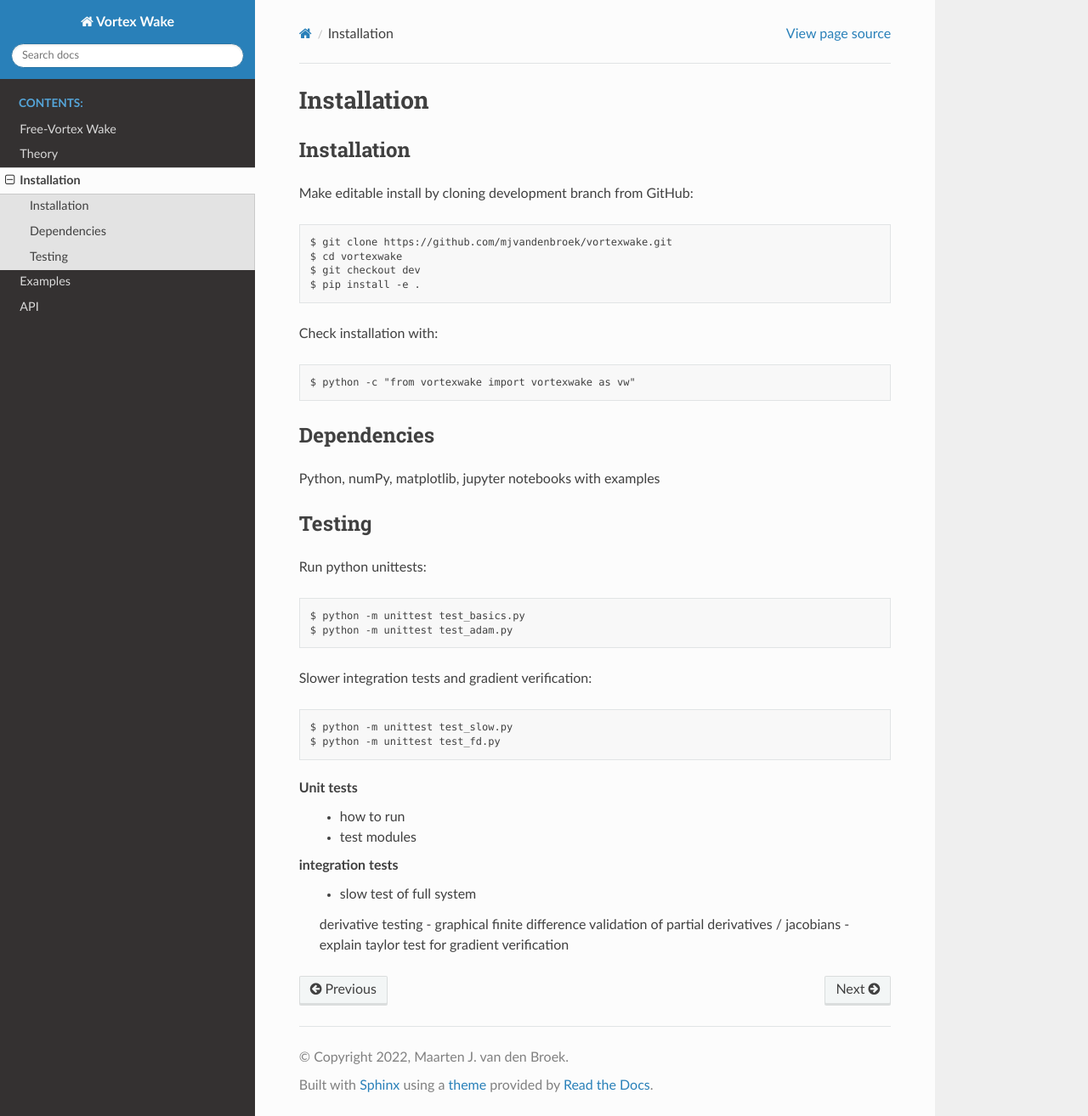
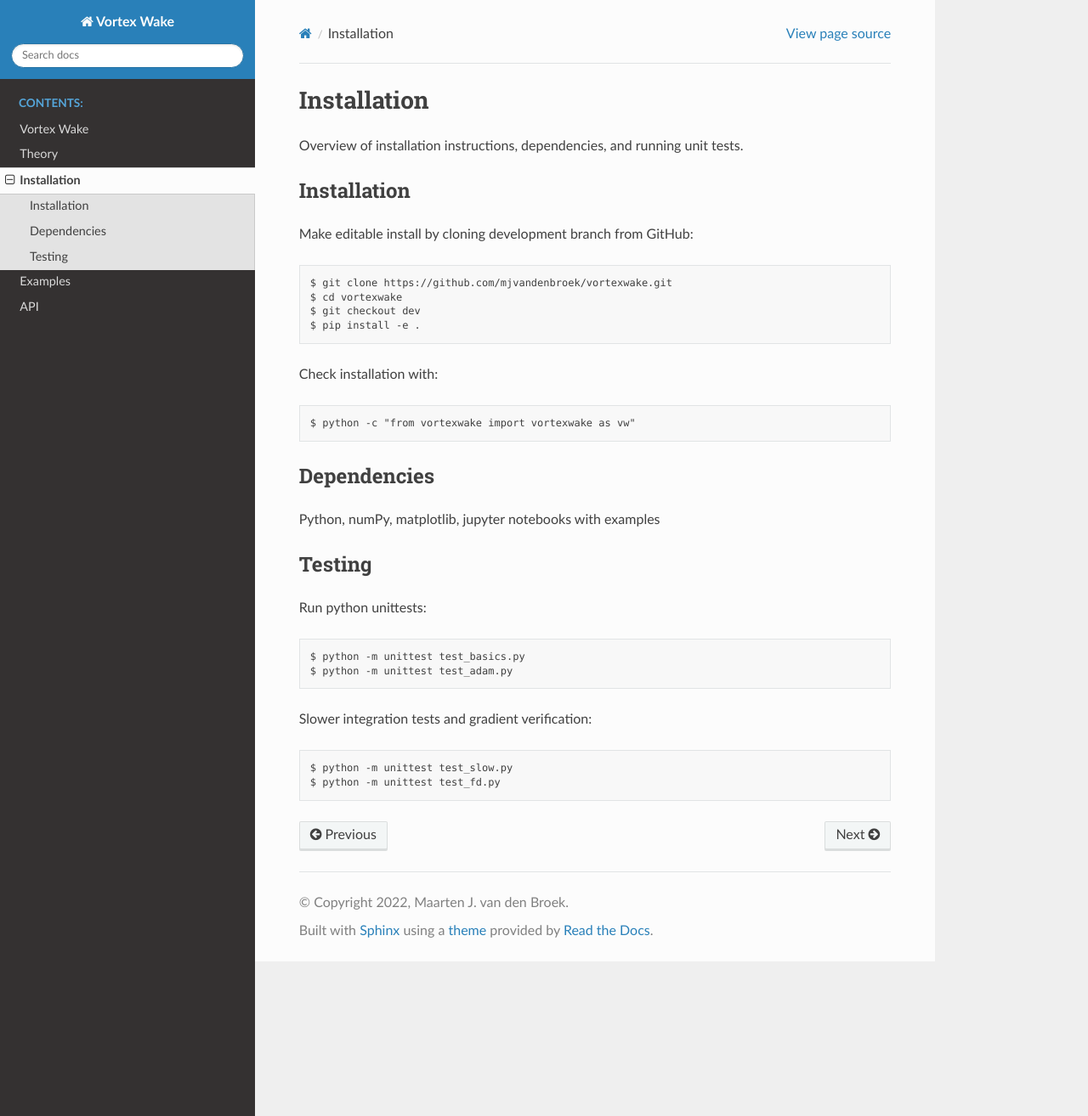
Before and after one commit to TUDelft-DataDrivenControl/vortexwake, a Sphinx documentation site: the page built from docs/source/installation.rst, in a window 1280 px wide and 1314 px high. Shown: the whole window at 85% size. Built offline with Sphinx 7.4.7 and the Read the Docs theme 2.0.0, drawn with Linux system fonts in a browser that asks for light colours; pages that are not in the unit, such as notebooks, are missing from menus.

Commit message:
work on documentation

```diff
--- a/docs/source/examples.rst
+++ b/docs/source/examples.rst
@@ -1,7 +1,9 @@
 Examples
 ========
+These examples are generated from Jupyter notebooks, which may also be run independently.
 
 .. toctree::
+    :maxdepth: 1
 
     examples/00_fvw_2d
     examples/01_fvw_3d
--- a/docs/source/installation.rst
+++ b/docs/source/installation.rst
@@ -1,7 +1,7 @@
 Installation
 ============
 
-
+Overview of installation instructions, dependencies, and running unit tests.
 
 
 
@@ -37,15 +37,3 @@ Slower integration tests and gradient verification::
 
 	$ python -m unittest test_slow.py
 	$ python -m unittest test_fd.py
-
-
-Unit tests
- - how to run
- - test modules
-
-integration tests
- - slow test of full system
-
- derivative testing
- - graphical finite difference validation of partial derivatives / jacobians
- - explain taylor test for gradient verification
--- a/docs/source/overview.rst
+++ b/docs/source/overview.rst
@@ -1,4 +1,4 @@
-Free-Vortex Wake
+Vortex Wake
 ================
 The `vortexwake` package provides an implementation of free-vortex methods for wind turbine wake modelling in 2D and 3D.
 It includes partial derivatives for gradient construction using the discrete adjoint.
```
Also changed, not shown: other parts of docs/source/overview.rst (+1 -1 lines), docs/source/theory.rst (+15 -3 lines).
